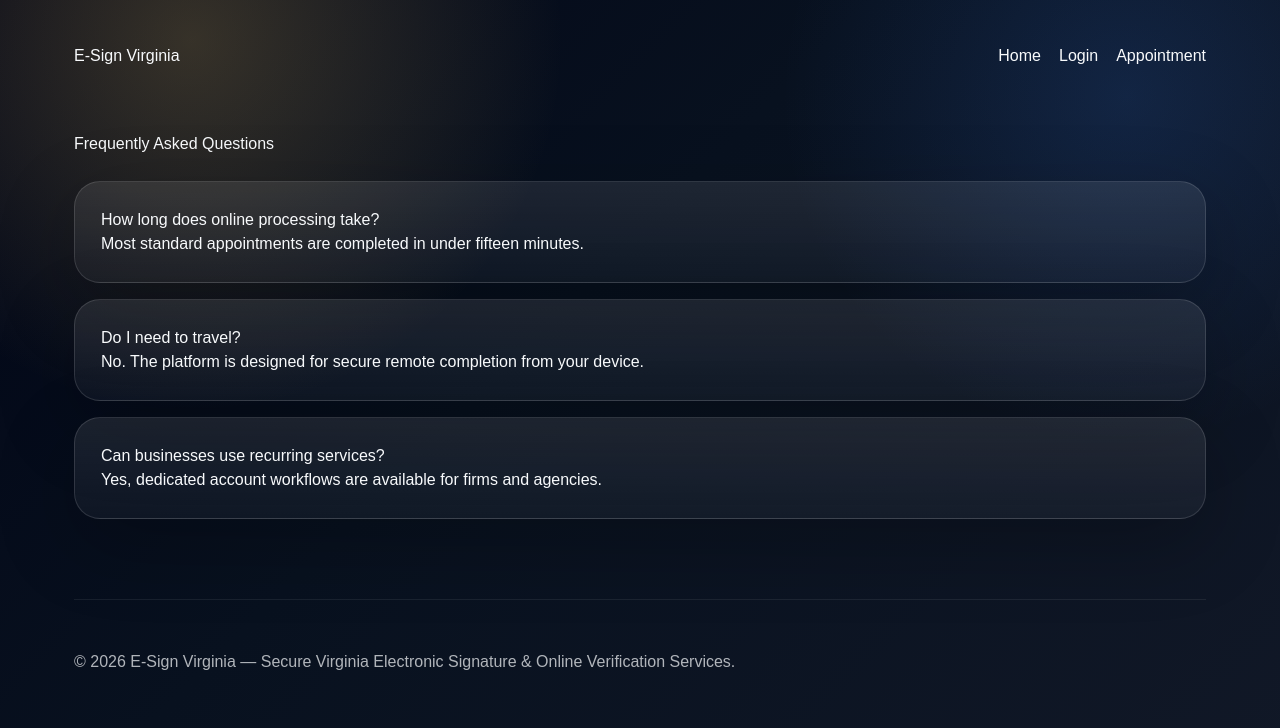
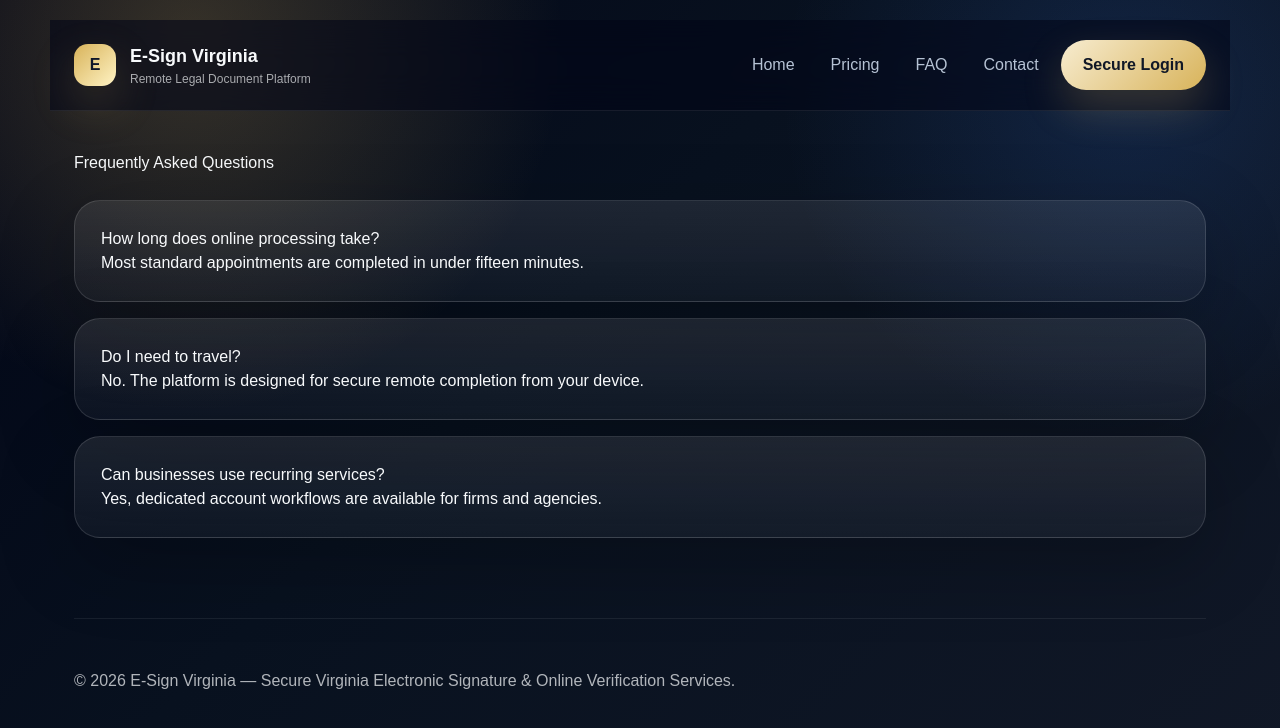
Before and after one commit to rawillia9801/esign, a Next.js app: page /faq in a window 1280 px wide. Shown: the top 728 px of the page. Built offline with nearby package versions, Linux system fonts and the light colour scheme.

Commit message:
Upgrade header to luxury navigation

```diff
--- a/components/Header.tsx
+++ b/components/Header.tsx
@@ -2,12 +2,20 @@ import Link from 'next/link'
 
 export default function Header(){
  return (
-  <header style={{padding:'24px 0',display:'flex',justifyContent:'space-between',alignItems:'center'}}>
-   <h2>E-Sign Virginia</h2>
-   <nav style={{display:'flex',gap:'18px'}}>
-    <Link href="/">Home</Link>
-    <Link href="/login">Login</Link>
-    <Link href="/session">Appointment</Link>
+  <header className="header" style={{display:'flex',justifyContent:'space-between',alignItems:'center'}}>
+   <div style={{display:'flex',alignItems:'center',gap:'14px'}}>
+    <div className="brand-mark">E</div>
+    <div>
+      <div style={{fontWeight:800,fontSize:'18px'}}>E-Sign Virginia</div>
+      <div style={{fontSize:'12px',opacity:.65}}>Remote Legal Document Platform</div>
+    </div>
+   </div>
+   <nav style={{display:'flex',gap:'8px',alignItems:'center'}}>
+    <Link className="nav-pill" href="/">Home</Link>
+    <Link className="nav-pill" href="/pricing">Pricing</Link>
+    <Link className="nav-pill" href="/faq">FAQ</Link>
+    <Link className="nav-pill" href="/contact">Contact</Link>
+    <Link className="btn" href="/login">Secure Login</Link>
    </nav>
   </header>
  )
```
